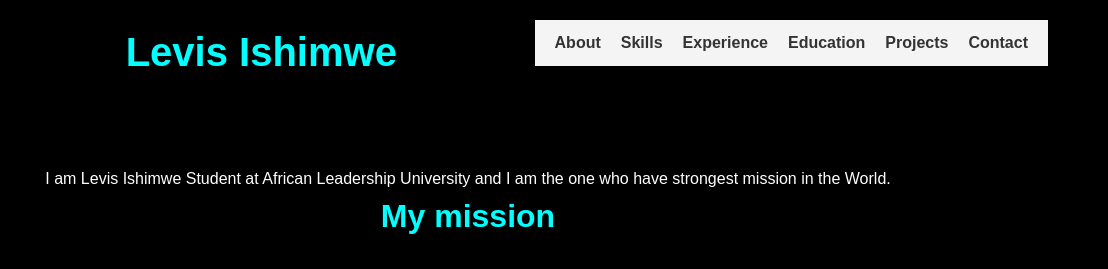
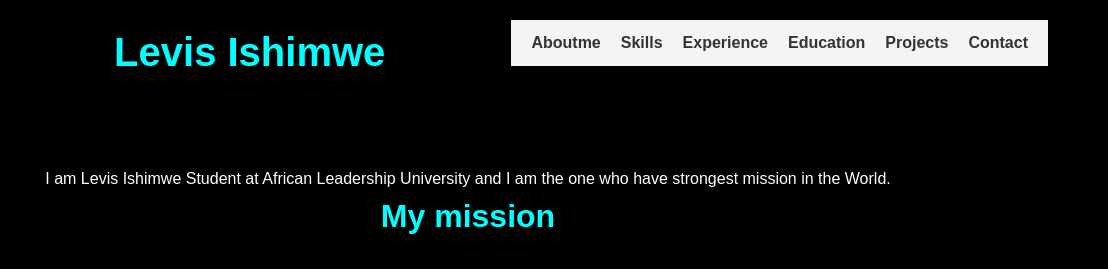
Before and after one commit to levishimwe/resume_website, a plain HTML site: page index.html in a window 1280 px wide. Shown: the top 269 px of the page, 172-1280 px from the left. Drawn offline with Linux system fonts and the light colour scheme.

Commit message:
professor

```diff
--- a/index.html
+++ b/index.html
@@ -123,6 +123,7 @@
             padding: 5px 10px;
             margin: 5px;
             border-radius: 5px;
+            transition: background-color 0.3s ease;
         }
 
         /* Experience and Education */
@@ -327,7 +328,7 @@
         <h1 class="name"> Levis Ishimwe</h1>
         <nav id="main-nav">
             <ul>
-                <li><a href="#about">About</a></li>
+                <li><a href="#about">Aboutme</a></li>
                 <li><a href="#skills">Skills</a></li>
                 <li><a href="#experience">Experience</a></li>
                 <li><a href="#education">Education</a></li>
```
